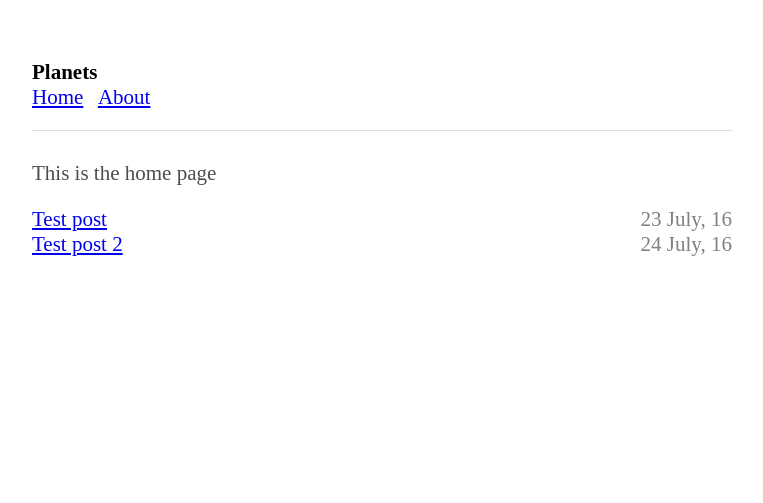
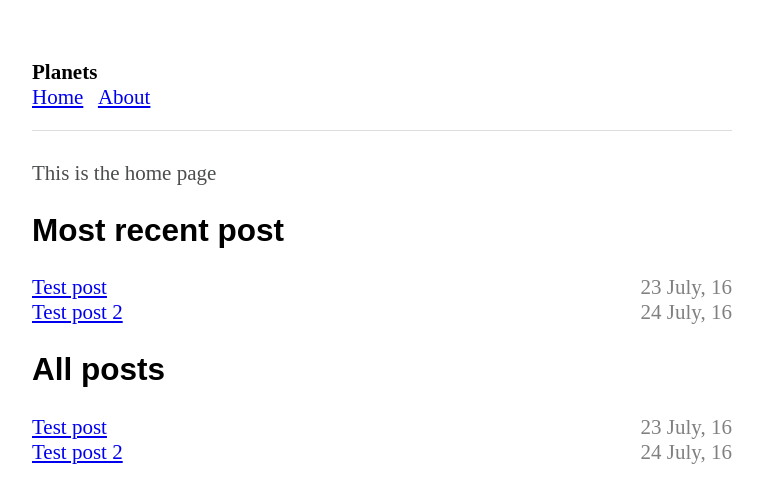
Before and after one commit to ffub/space-habitats, a Jekyll site: the page built from index.markdown, in a window 1280 px wide. Shown: the top 503 px of the page, without its empty margins (258-1021 px from the left). Built offline with Jekyll 4.4.1, drawn with Linux system fonts in a browser that asks for light colours.

Commit message:
Split post list into recent and all

```diff
--- a/_includes/post_list.html
+++ b/_includes/post_list.html
@@ -1,8 +1,6 @@
-{% assign posts = site.posts | sort: date %}
-
 <div class="post-list">
 
-  {% for post in posts %}
+  {% for post in include.collection %}
     <div class="post">
       <span class="post__date">{{post.date | date: "%d %B, %y"}}</span>
       <a class="post__title" href="{{post.url}}">{{post.title}}</a>
--- a/_layouts/home.html
+++ b/_layouts/home.html
@@ -4,4 +4,13 @@ layout: default
 
 {{content}}
 
-{% include post_list.html %}
+{% assign recent = site.posts | sort: -date | limit: 1 %}
+{% assign posts = site.posts | sort: date %}
+
+<h2>Most recent post</h2>
+
+{% include post_list.html collection=recent %}
+
+<h2>All posts</h2>
+
+{% include post_list.html collection=posts %}
```
